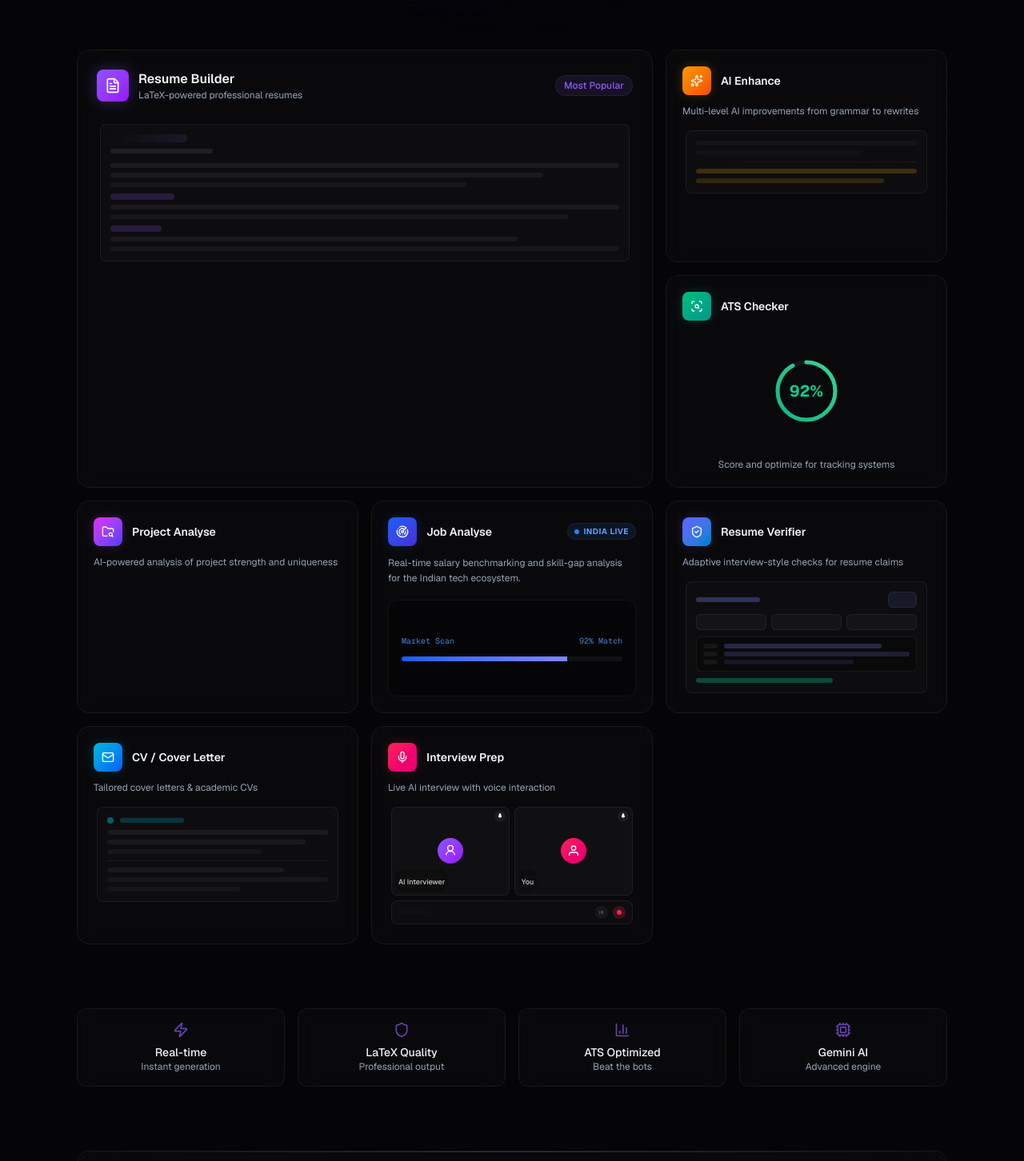
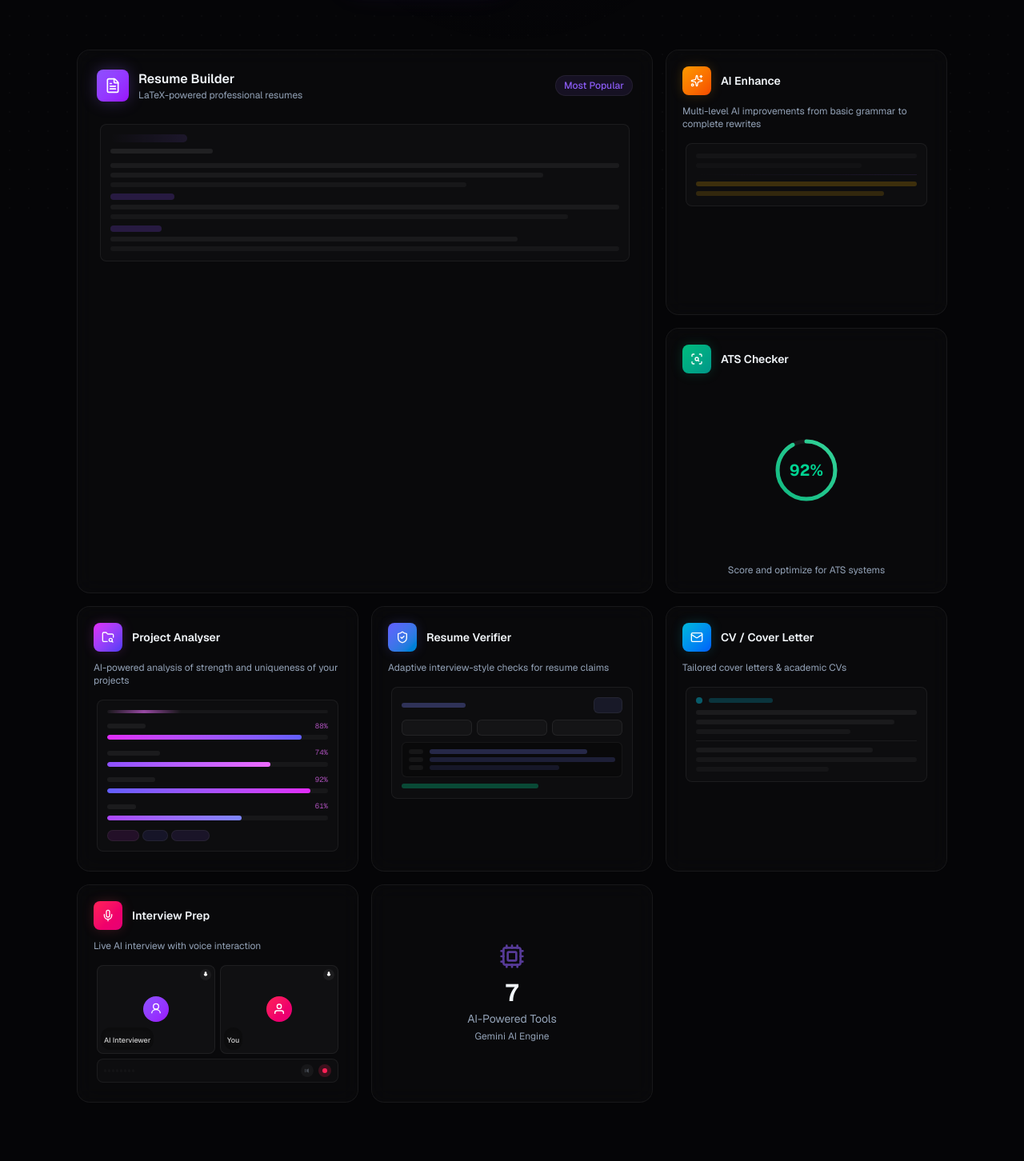
Before and after one commit to ayan70715/career_forge-ai, a Next.js app: page / in a window 1280 px wide. Shown: the part 520-1972 px from the top of the page at 80% size. Built offline with nearby package versions, Linux system fonts and the light colour scheme.

Commit message:
Add files via upload

```diff
--- a/src/app/page.tsx
+++ b/src/app/page.tsx
@@ -1,6 +1,4 @@
 "use client";
-
-
 
 import Link from "next/link";
 import { motion } from "framer-motion";
@@ -17,7 +15,7 @@ import {
   BarChart3,
   Shield,
   FolderSearch,
-  Radar,
+  Briefcase,
 } from "lucide-react";
 import { Button } from "@/components/ui/button";
 import { BentoGrid } from "@/components/home/BentoGrid";
@@ -29,6 +27,8 @@ import {
   ResumeVerifierPreview,
   CVPreview,
   InterviewPreview,
+  ProjectAnalysePreview,
+  JobAnalysePreview,
 } from "@/components/home/FeaturePreview";
 
 const fadeUp = {
@@ -39,11 +39,13 @@ const fadeUp = {
 export default function HomePage() {
   return (
     <div className="mx-auto max-w-6xl px-4 sm:px-6 lg:px-8">
-      {/* ── Hero Section ── */}
+      {/* ── Hero ── */}
       <section className="relative pt-16 pb-20 text-center">
-        <div
-          className="absolute top-0 left-1/2 -translate-x-1/2 w-[600px] h-[400px] pointer-events-none opacity-40"
-          style={{ background: "radial-gradient(ellipse, rgba(139,92,246,0.15), transparent 70%)" }}
+        {/* Radial glow orb */}
+        <div className="absolute top-0 left-1/2 -translate-x-1/2 w-[600px] h-[400px] pointer-events-none opacity-40"
+          style={{
+            background: "radial-gradient(ellipse, rgba(139,92,246,0.15), transparent 70%)",
+          }}
         />
 
         <motion.div
@@ -53,6 +55,7 @@ export default function HomePage() {
           transition={{ duration: 0.6 }}
           className="relative z-10"
         >
+          {/* Badge */}
           <div className="inline-flex items-center gap-2 rounded-full border border-primary/20 bg-primary/5 px-4 py-1.5 text-sm text-primary mb-8 backdrop-blur-sm">
             <Zap className="h-3.5 w-3.5" />
             AI-Powered Career Toolkit
@@ -86,7 +89,7 @@ export default function HomePage() {
         </motion.div>
       </section>
 
-      {/* ── Bento Grid Section ── */}
+      {/* ── Bento Grid ── */}
       <motion.section
         initial="hidden"
         whileInView="visible"
@@ -95,8 +98,8 @@ export default function HomePage() {
         className="pb-20"
       >
         <BentoGrid className="lg:grid-rows-3">
-          {/* Resume Builder */}
-          <motion.div variants={fadeUp} className="sm:col-span-2 lg:row-span-2">
+          {/* Resume Builder — large 2-col card */}
+          <motion.div variants={fadeUp} transition={{ duration: 0.5 }} className="sm:col-span-2 lg:row-span-2">
             <BentoCard href="/resume-builder" className="h-full">
               <div className="p-6 h-full flex flex-col">
                 <div className="flex items-center justify-between mb-4">
@@ -118,12 +121,15 @@ export default function HomePage() {
                 <div className="flex-1 mt-2">
                   <ResumePreview />
                 </div>
+                <div className="mt-4 flex items-center gap-1 text-sm text-primary opacity-0 group-hover:opacity-100 transition-opacity">
+                  Build your resume <ArrowRight className="h-3.5 w-3.5" />
+                </div>
               </div>
             </BentoCard>
           </motion.div>
 
           {/* AI Enhance */}
-          <motion.div variants={fadeUp}>
+          <motion.div variants={fadeUp} transition={{ duration: 0.5 }}>
             <BentoCard href="/ai-enhance" className="h-full">
               <div className="p-5 h-full flex flex-col">
                 <div className="flex items-center gap-3 mb-3">
@@ -134,7 +140,9 @@ export default function HomePage() {
                     AI Enhance
                   </h3>
                 </div>
-                <p className="text-xs text-muted-foreground mb-3">Multi-level AI improvements from grammar to rewrites</p>
+                <p className="text-xs text-muted-foreground mb-3">
+                  Multi-level AI improvements from basic grammar to complete rewrites
+                </p>
                 <div className="flex-1">
                   <EnhancePreview />
                 </div>
@@ -143,10 +151,10 @@ export default function HomePage() {
           </motion.div>
 
           {/* ATS Checker */}
-          <motion.div variants={fadeUp}>
+          <motion.div variants={fadeUp} transition={{ duration: 0.5 }}>
             <BentoCard href="/ats-checker" className="h-full">
               <div className="p-5 h-full flex flex-col items-center text-center">
-                <div className="flex items-center gap-3 mb-3 self-start text-left">
+                <div className="flex items-center gap-3 mb-3 self-start">
                   <div className="flex h-9 w-9 items-center justify-center rounded-lg bg-linear-to-br from-emerald-500 to-teal-600 shadow-[0_0_15px_rgba(16,185,129,0.2)]">
                     <ScanSearch className="h-4 w-4 text-white" />
                   </div>
@@ -157,13 +165,15 @@ export default function HomePage() {
                 <div className="flex-1 flex items-center justify-center">
                   <ATSPreview />
                 </div>
-                <p className="text-xs text-muted-foreground mt-2">Score and optimize for tracking systems</p>
+                <p className="text-xs text-muted-foreground mt-2">
+                  Score and optimize for ATS systems
+                </p>
               </div>
             </BentoCard>
           </motion.div>
 
-          {/* Project Analyser */}
-          <motion.div variants={fadeUp}>
+          {/* Project Analyse */}
+          <motion.div variants={fadeUp} transition={{ duration: 0.5 }}>
             <BentoCard href="/project-analyse" className="h-full">
               <div className="p-5 h-full flex flex-col">
                 <div className="flex items-center gap-3 mb-3">
@@ -171,55 +181,21 @@ export default function HomePage() {
                     <FolderSearch className="h-4 w-4 text-white" />
                   </div>
                   <h3 className="text-sm font-semibold text-foreground group-hover:text-fuchsia-400 transition-colors">
-                    Project Analyse
+                    Project Analyser
                   </h3>
                 </div>
-                <p className="text-xs text-muted-foreground mb-3">AI-powered analysis of project strength and uniqueness</p>
-              </div>
-            </BentoCard>
-          </motion.div>
-
-          {/* Job Analyser */}
-          <motion.div variants={fadeUp}>
-            <BentoCard href="/job-analyse" className="h-full">
-              <div className="p-5 h-full flex flex-col">
-                <div className="flex items-center justify-between mb-3">
-                  <div className="flex items-center gap-3">
-                    <div className="flex h-9 w-9 items-center justify-center rounded-lg bg-linear-to-br from-blue-600 to-indigo-700 shadow-[0_0_15px_rgba(37,99,235,0.2)]">
-                      <Radar className="h-4 w-4 text-white" />
-                    </div>
-                    <h3 className="text-sm font-semibold text-foreground group-hover:text-blue-400 transition-colors">
-                      Job Analyse
-                    </h3>
-                  </div>
-                  <div className="flex items-center gap-1.5 px-2 py-0.5 rounded-full bg-blue-500/10 border border-blue-500/20">
-                    <span className="relative flex h-1.5 w-1.5">
-                      <span className="animate-ping absolute inline-flex h-full w-full rounded-full bg-blue-400 opacity-75"></span>
-                      <span className="relative inline-flex rounded-full h-1.5 w-1.5 bg-blue-500"></span>
-                    </span>
-                    <span className="text-[10px] font-bold text-blue-400 uppercase tracking-wider">India Live</span>
-                  </div>
-                </div>
-                <p className="text-xs text-muted-foreground mb-4 leading-relaxed">
-                  Real-time salary benchmarking and skill-gap analysis for the Indian tech ecosystem.
+                <p className="text-xs text-muted-foreground mb-3">
+                  AI-powered analysis of strength and uniqueness of your projects
                 </p>
-                <div className="flex-1 bg-black/40 rounded-xl p-4 border border-white/5 flex items-center justify-center relative overflow-hidden group-hover:border-blue-500/30 transition-colors">
-                  <div className="relative w-full space-y-3">
-                    <div className="flex justify-between items-center text-[10px] font-mono text-blue-400/80">
-                      <span>Market Scan</span>
-                      <span className="animate-pulse">92% Match</span>
-                    </div>
-                    <div className="h-1.5 w-full bg-white/5 rounded-full overflow-hidden">
-                      <div className="h-full bg-linear-to-r from-blue-600 to-indigo-400 w-[75%]" />
-                    </div>
-                  </div>
+                <div className="flex-1">
+                  <ProjectAnalysePreview />
                 </div>
               </div>
             </BentoCard>
           </motion.div>
 
           {/* Resume Verifier */}
-          <motion.div variants={fadeUp}>
+          <motion.div variants={fadeUp} transition={{ duration: 0.5 }}>
             <BentoCard href="/resume-verifier" className="h-full">
               <div className="p-5 h-full flex flex-col">
                 <div className="flex items-center gap-3 mb-3">
@@ -230,7 +206,9 @@ export default function HomePage() {
                     Resume Verifier
                   </h3>
                 </div>
-                <p className="text-xs text-muted-foreground mb-3">Adaptive interview-style checks for resume claims</p>
+                <p className="text-xs text-muted-foreground mb-3">
+                  Adaptive interview-style checks for resume claims
+                </p>
                 <div className="flex-1">
                   <ResumeVerifierPreview />
                 </div>
@@ -239,7 +217,7 @@ export default function HomePage() {
           </motion.div>
 
           {/* CV Generator */}
-          <motion.div variants={fadeUp}>
+          <motion.div variants={fadeUp} transition={{ duration: 0.5 }}>
             <BentoCard href="/cv-generator" className="h-full">
               <div className="p-5 h-full flex flex-col">
                 <div className="flex items-center gap-3 mb-3">
@@ -250,7 +228,9 @@ export default function HomePage() {
                     CV / Cover Letter
                   </h3>
                 </div>
-                <p className="text-xs text-muted-foreground mb-3">Tailored cover letters & academic CVs</p>
+                <p className="text-xs text-muted-foreground mb-3">
+                  Tailored cover letters & academic CVs
+                </p>
                 <div className="flex-1">
                   <CVPreview />
                 </div>
@@ -259,7 +239,7 @@ export default function HomePage() {
           </motion.div>
 
           {/* Interview Prep */}
-          <motion.div variants={fadeUp}>
+          <motion.div variants={fadeUp} transition={{ duration: 0.5 }}>
             <BentoCard href="/interview-prep" className="h-full">
               <div className="p-5 h-full flex flex-col">
                 <div className="flex items-center gap-3 mb-3">
@@ -270,12 +250,24 @@ export default function HomePage() {
                     Interview Prep
                   </h3>
                 </div>
-                <p className="text-xs text-muted-foreground mb-3">Live AI interview with voice interaction</p>
+                <p className="text-xs text-muted-foreground mb-3">
+                  Live AI interview with voice interaction
+                </p>
                 <div className="flex-1">
                   <InterviewPreview />
                 </div>
               </div>
             </BentoCard>
+          </motion.div>
+
+          {/* Stat card: AI Tools */}
+          <motion.div variants={fadeUp} transition={{ duration: 0.5 }}>
+            <div className="h-full rounded-2xl border border-glass-border bg-glass-bg backdrop-blur-md p-5 flex flex-col items-center justify-center text-center">
+              <Cpu className="h-8 w-8 text-primary mb-3 opacity-60" />
+              <div className="text-3xl font-bold text-foreground mb-1">7</div>
+              <div className="text-sm text-muted-foreground">AI-Powered Tools</div>
+              <div className="text-xs text-muted-foreground mt-1">Gemini AI Engine</div>
+            </div>
           </motion.div>
         </BentoGrid>
       </motion.section>
@@ -318,8 +310,16 @@ export default function HomePage() {
         className="pb-16"
       >
         <div className="relative overflow-hidden rounded-2xl border border-glass-border bg-glass-bg backdrop-blur-md p-10 text-center">
+          {/* Glow accent */}
           <div className="absolute inset-x-0 top-0 h-px bg-linear-to-r from-transparent via-primary/40 to-transparent" />
-          <h2 className="relative text-2xl font-bold mb-3 sm:text-3xl">Ready to get started?</h2>
+          <div className="absolute top-0 left-1/2 -translate-x-1/2 w-[300px] h-[200px] pointer-events-none opacity-30"
+            style={{
+              background: "radial-gradient(ellipse, rgba(139,92,246,0.2), transparent 70%)",
+            }}
+          />
+          <h2 className="relative text-2xl font-bold mb-3 sm:text-3xl">
+            Ready to get started?
+          </h2>
           <p className="relative text-muted-foreground mb-6 max-w-md mx-auto">
             Configure your API key and start building professional career materials with AI.
           </p>
@@ -337,4 +337,4 @@ export default function HomePage() {
       </motion.section>
     </div>
   );
-      }
+}
```
